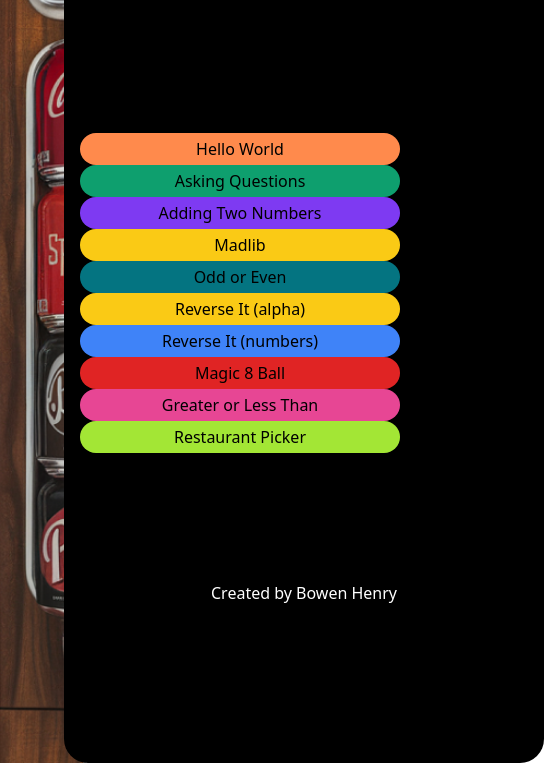
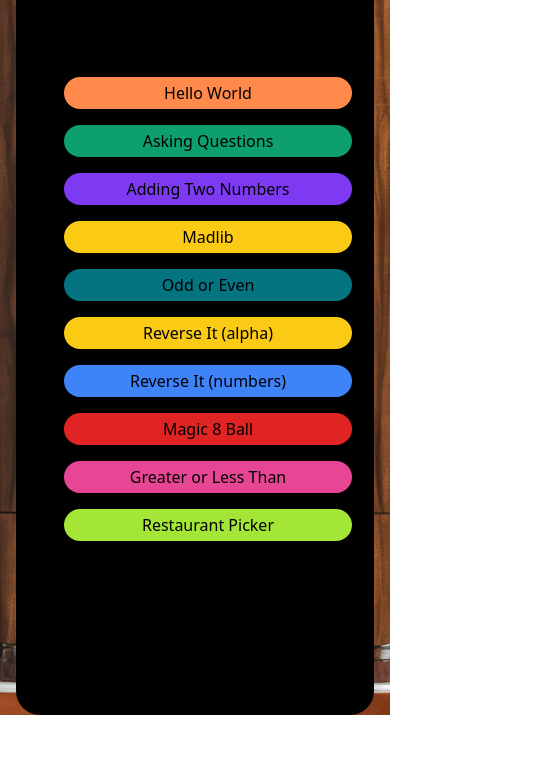
Before and after one commit to bhenry3145/AllForOneFrontEnd, a website: page index.html in a window 390 px wide. Shown: the part 145-908 px from the top of the page, 544 px wide, since content can reach past the window. After the commit the page ends 860 px from the top, so only its background shows below. Drawn offline with nearby package versions, Linux system fonts and the light colour scheme.

Commit message:
added readme and some responsiveness

```diff
--- a/index.html
+++ b/index.html
@@ -11,71 +11,71 @@
 
 <body>
 
-    <section class="md:bg-[url('../images/sodamachine.webp')] grid-cols-[20%_60%_20%] grid-rows-[10%_55%_35%] w-fit sm:h-full sm:w-full bg-repeat-none bg-cover bg-[url('../images/tallsodamachine.png')] sm:grid sm:grid-rows-[10%_55%_35%] sm:grid-cols-[20%_60%_20%] justify-center">
+    <section class="sm:bg-[url('../images/sodamachine.webp')] grid-cols-[20%_60%_20%] lg:grid-rows-[10%_55%_35%] w-full h-full sm:h-full sm:w-full bg-repeat-none bg-cover bg-[url('../images/tallsodamachine.png')] max-[1160px]:grid-rows-[20%_30%_50%] sm:grid sm:grid-rows-[10%_55%_35%] justify-center">
 
-        <div class="bg-black m-16 lg:m-0 h-full w-full col-start-2 row-start-2 flex justify-center flex-col lg:col-start-2 lg:row-start-2 rounded-3xl p-4 lg:h-full lg:w-full max-[1350px]:grid-rows-[10%_30%_60%] max-[1010px]:grid-cols-[20%_65%_15%] max-[1010px]:grid-rows-[10%_45%_45%] min-[425px]:w-[28rem] min-[425px]:h-[48rem] min-[425px]:justify-center">
+        <div class="bg-black lg:m-0 h-full m-4 w-fit col-start-2 row-start-2 flex justify-center flex-col md:col-start-2  md:row-start-2 rounded-3xl md:h-full md:w-full max-[1350px]:grid-rows-[10%_30%_60%] max-[1010px]:grid-cols-[20%_65%_15%] max-[1010px]:grid-rows-[10%_45%_45%] min-[425px]:justify-center">
             <h1 class="flex justify-center text-white text-3xl mb-8 font-Mogra">All For One</h1>
-            <div class="sm:grid sm:grid-cols-1 sm:grid-rows-10 sm:gap-2 lg:grid lg:grid-cols-5 lg:grid-rows-2 lg:gap-8 mb-32 screen-grid flex justify-center flex-col">
+            <div class="grid grid-cols-1 grid-rows-10 gap-4 m-4 p-8 lg:grid lg:grid-cols-5 lg:grid-rows-2 lg:gap-8 lg:mb-32 md:grid md:grid-cols- flex-col">
 
                 <div>
                     <a href="./pages/helloWorld.html">
-                        <button id="sayHelloBtn" class="bg-orange-400 lg:w-36 lg:h-32 w-80 h-8 md:w-64 rounded-3xl md:text-3xl sm:text-2xl lg:text-4xl">Hello World</button>
+                        <button id="sayHelloBtn" class="bg-orange-400 w-72 h-8 lg:w-36 lg:h-32 rounded-3xl md:text-3xl sm:text-2xl lg:text-4xl">Hello World</button>
                     </a>
                 </div>
                 <div>
                     <a href="./pages/askingQuestions.html">
-                        <button id="askingQuestionsBtn" class="bg-green-500 w-80 h-8 lg:w-36 lg:h-32 md:w-64  rounded-3xl md:text-3xl sm:text-2xl lg:text-3xl">Asking
+                        <button id="askingQuestionsBtn" class="bg-green-500 w-72 h-8 lg:w-36 lg:h-32 rounded-3xl md:text-3xl sm:text-2xl lg:text-3xl">Asking
                             Questions</button>
                     </a>
                 </div>
                 <div>
                     <a href="./pages/addingNumbers.html">
-                        <button id="addingTwoNumbersBtn" class="bg-purple-600 w-80 h-8 lg:w-36 lg:h-32 md:w-64  rounded-3xl lg:text-2xl md:text-xl sm:text-sm">Adding Two
+                        <button id="addingTwoNumbersBtn" class="bg-purple-600 w-72 h-8 lg:w-36 lg:h-32 rounded-3xl lg:text-2xl md:text-xl sm:text-sm">Adding Two
                             Numbers</button>
                     </a>
                 </div>
                 <div>
                     <a href="./pages/madlib.html">
-                        <button id="madlibBtn" class="bg-yellow-300 w-80 h-8 lg:w-36 lg:h-32 md:w-64  rounded-3xl md:text-3xl sm:text-2xl lg:text-4xl">Madlib</button>
+                        <button id="madlibBtn" class="bg-yellow-300 w-72 h-8 lg:w-36 lg:h-32  rounded-3xl md:text-3xl sm:text-2xl lg:text-4xl">Madlib</button>
                     </a>
                 </div>
                 <div>
                     <a href="./pages/oddOrEven.html">
-                        <button id="oddOrEvenBtn" class="bg-teal-600 w-80 h-8 lg:w-36 lg:h-32 md:w-64  rounded-3xl md:text-3xl sm:text-2xl lg:text-4xl">Odd or Even</button>
+                        <button id="oddOrEvenBtn" class="bg-teal-600 w-72 h-8 lg:w-36 lg:h-32  rounded-3xl md:text-3xl sm:text-2xl lg:text-4xl">Odd or Even</button>
                     </a>
                 </div>
                 <div>
                     <a href="./pages/reverseItAlpha.html">
-                        <button id="reverseItAlphaBtn" class="bg-yellow-300 w-80 h-8 lg:w-36 lg:h-32 md:w-64  rounded-3xl md:text-2xl sm:text-xl lg:text-3xl">Reverse It
+                        <button id="reverseItAlphaBtn" class="bg-yellow-300 w-72 h-8 lg:w-36 lg:h-32 rounded-3xl md:text-2xl sm:text-xl lg:text-3xl">Reverse It
                             (alpha)</button>
                     </a>
                 </div>
                 <div>
                     <a href="./pages/reverseItNumbers.html">
-                        <button id="reverseItNumbersBtn" class="bg-blue-500 w-80 h-8 lg:w-36 lg:h-32 md:w-64  rounded-3xl md:text-2xl sm:text-xl lg:text-3xl">Reverse It
+                        <button id="reverseItNumbersBtn" class="bg-blue-500 w-72 h-8 lg:w-36 lg:h-32 rounded-3xl md:text-2xl sm:text-xl lg:text-3xl">Reverse It
                             (numbers)</button>
                     </a>
                 </div>
                 <div>
                     <a href="./pages/magic8Ball.html">
-                        <button id="magic8BallBtn" class="bg-red-600 w-80 h-8 lg:w-36 lg:h-32 md:w-64  rounded-3xl md:text-3xl sm:text-2xl lg:text-4xl">Magic 8 Ball</button>
+                        <button id="magic8BallBtn" class="bg-red-600 w-72 h-8 lg:w-36 lg:h-32  rounded-3xl md:text-3xl sm:text-2xl lg:text-4xl">Magic 8 Ball</button>
                     </a>
                 </div>
                 <div>
                     <a href="./pages/greaterthan.html">
-                        <button id="guessItBtn" class="bg-pink-500 w-80 h-8 lg:w-36 lg:h-32 md:w-64  rounded-3xl md:text-2xl sm:text-xl lg:text-3xl">Greater or Less Than</button>
+                        <button id="guessItBtn" class="bg-pink-500 w-72 h-8 lg:w-36 lg:h-32 rounded-3xl md:text-2xl sm:text-xl lg:text-3xl">Greater or Less Than</button>
                     </a>
                 </div>
                 <div>
                     <a href="./pages/restaurantPicker.html">
-                        <button id="restaurantPickerBtn" class="bg-lime-400 w-80 h-8 lg:w-36 lg:h-32 md:w-64  rounded-3xl md:text-2xl sm:text-xl lg:text-3xl">Restaurant
+                        <button id="restaurantPickerBtn" class="bg-lime-400 w-72 h-8 lg:w-36 lg:h-32  rounded-3xl md:text-2xl sm:text-xl lg:text-3xl">Restaurant
                             Picker</button>
                     </a>
                 </div>
             </div>
 
             <div>
-                <h1 class="flex justify-center text-white">Created by Bowen Henry</h1>
+                <h1 class="flex justify-center text-3xl pt-4 text-black">Created by Bowen Henry</h1>
             </div>
 
         </div>
```
Also changed, not shown: pages/addingNumbers.html (+1 -1 lines), pages/greaterthan.html (+1 -1 lines), pages/helloWorld.html (+2 -2 lines), README.md, src/output.css.
